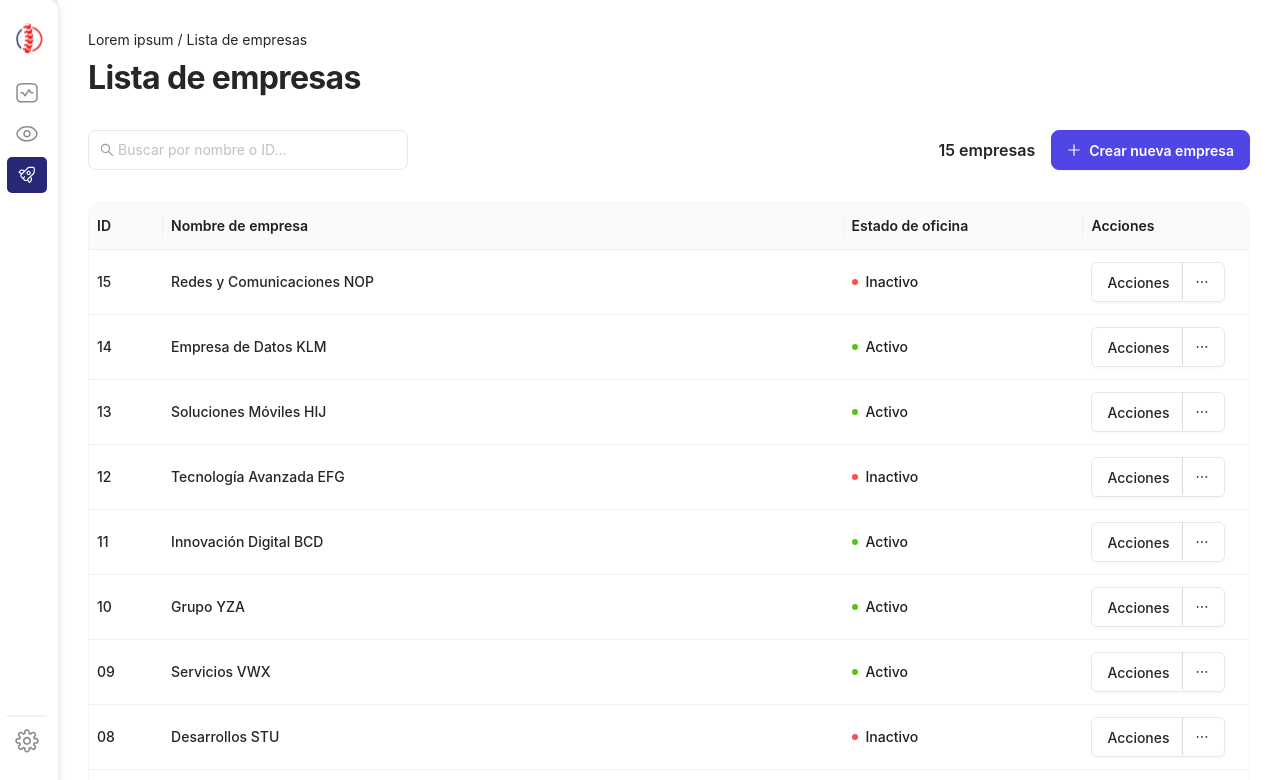
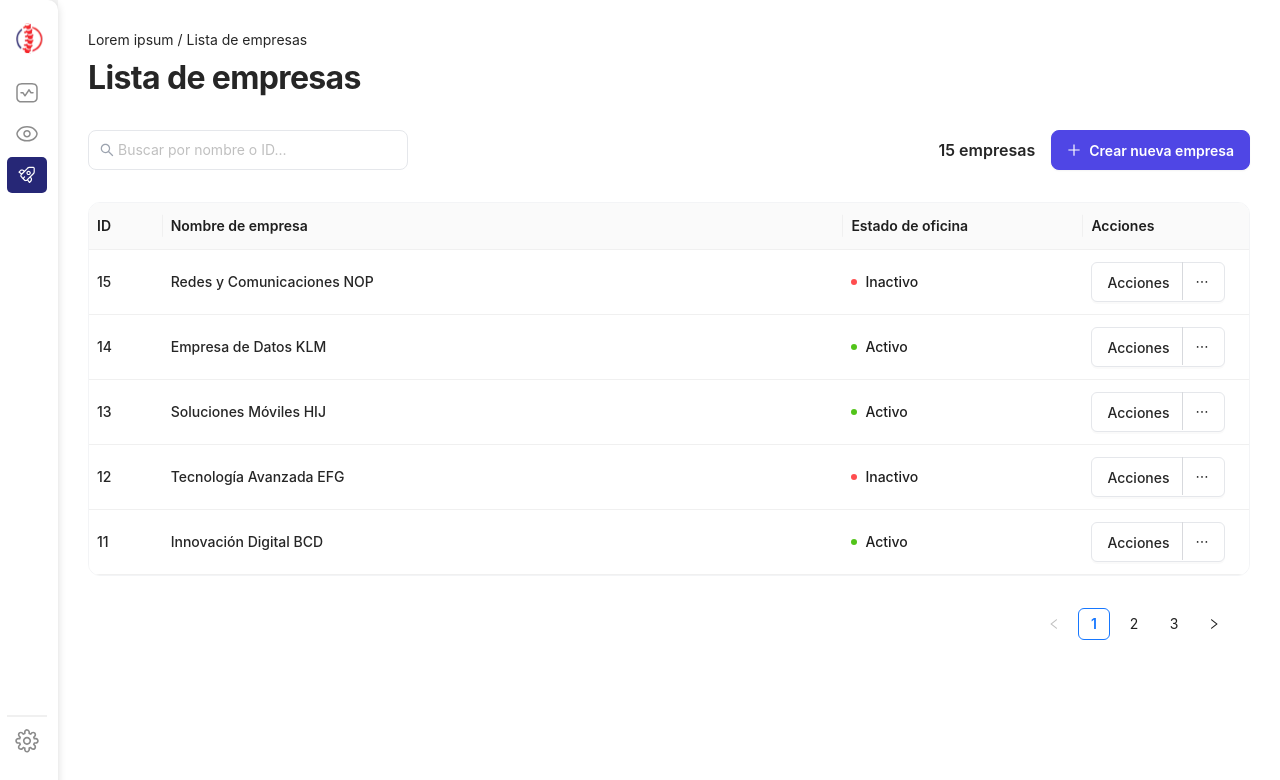
Before and after one commit to Leitnom/prueba-7am, a Next.js app: page /launch in a window 1280 px wide. Shown: the top 780 px of the page. Built offline with nearby package versions, Linux system fonts and the light colour scheme; a web font is replaced by a local one; what @ant-design/nextjs-registry would draw is missing.

Commit message:
Modified the launch page to set the page size to 5 and improved the style of the pagination section. -Removed unnecessary spaces in the code for clarity.

```diff
--- a/src/app/launch/page.tsx
+++ b/src/app/launch/page.tsx
@@ -42,7 +42,7 @@ const useDebounce = (value: string, delay: number) => {
 export default function PageLaunch() {
     const [searchValue, setSearchValue] = useState('');
     const [currentPage, setCurrentPage] = useState(1);
-    const [pageSize] = useState(10);
+    const [pageSize] = useState(5);
     const [isModalOpen, setIsModalOpen] = useState(false);
     const [form] = Form.useForm();
     const [loading, setLoading] = useState(false);
@@ -194,7 +194,6 @@ export default function PageLaunch() {
         }}>
             <div style={{ marginBottom: '32px' }}>
                 <Text style={{
-
                     fontSize: '14px',
                     lineHeight: '20px',
                     color: '#262626',
@@ -208,7 +207,6 @@ export default function PageLaunch() {
                 <Title
                     level={1}
                     style={{
-
                         fontWeight: 700,
                         fontSize: '32px',
                         lineHeight: '40px',
@@ -271,7 +269,6 @@ export default function PageLaunch() {
                                     <Text style={{
                                         fontSize: '16px',
                                         color: '#262626',
-
                                         fontWeight: 500,
                                         display: 'block',
                                         marginBottom: '8px'
@@ -281,7 +278,6 @@ export default function PageLaunch() {
                                     <Text style={{
                                         fontSize: '14px',
                                         color: '#9ca3af',
-
                                         fontWeight: 400
                                     }}>
                                         {searchValue ? 'Intenta con otros términos de búsqueda' : 'Comienza creando tu primera empresa'}
@@ -306,7 +302,10 @@ export default function PageLaunch() {
                 <div style={{
                     display: 'flex',
                     justifyContent: 'flex-end',
-                    marginTop: '32px'
+                    alignItems: 'center',
+                    marginTop: '24px',
+                    padding: '0 20px',
+                    width: '100%'
                 }}>
                     <Pagination
                         current={currentPage}
```
